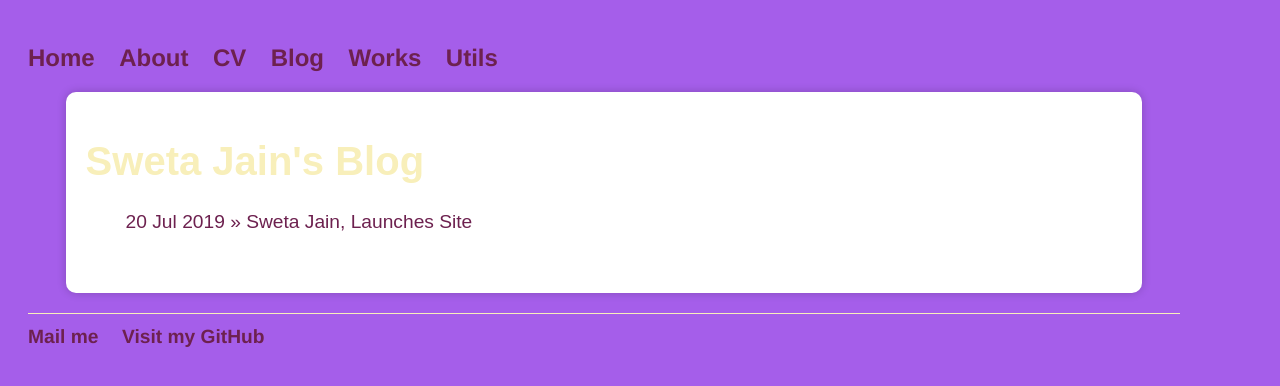
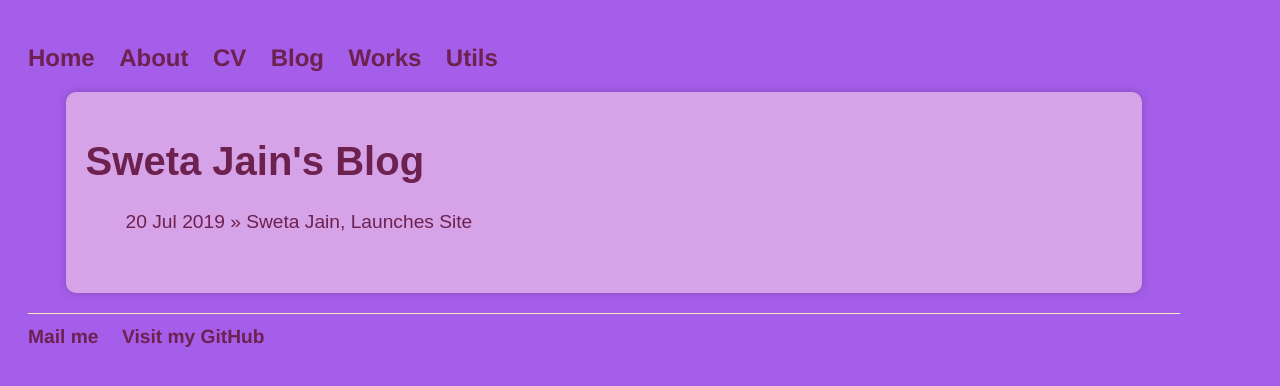
Before and after one commit to SwetaTheBest/swetathebest.github.io, a Jekyll site: the page built from blog/index.html, in a window 1280 px wide. Shown: the top 386 px of the page. Built offline with Jekyll 4.4.1, drawn with Linux system fonts in a browser that asks for light colours.

Commit message:
Update main.css

```diff
--- a/css/main.css
+++ b/css/main.css
@@ -8,7 +8,7 @@ body {
 /* Define the container style */
 .main_container {
     width: 90%;
-    background-color: #ffffff;
+    background-color: #D6A2E8;
     padding: 20px;
     border-radius: 10px;
     box-shadow: 0 0 10px rgba(0, 0, 0, 0.2);
@@ -17,7 +17,7 @@ body {
 /* Define the container style */
 .container {
     width: 90%;
-    background-color: #B33771;
+    background-color: #CAD3C8;
     padding: 20px;
     border-radius: 10px;
     box-shadow: 0 0 10px rgba(0, 0, 0, 0.2);
@@ -35,12 +35,12 @@ body {
 
 /* Header style */
 h1 {
-    color: #F8EFBA;
+    color: #6D214F;
     font-size: 2.5em; /* Adjust the font size as needed */
 }
 /* Header style */
 h2 {
-    color: #BDC581;
+    color: #6D214F;
     font-size: 2em; /* Adjust the font size as needed */
 }
 /* Navigation and footer styles */
```
